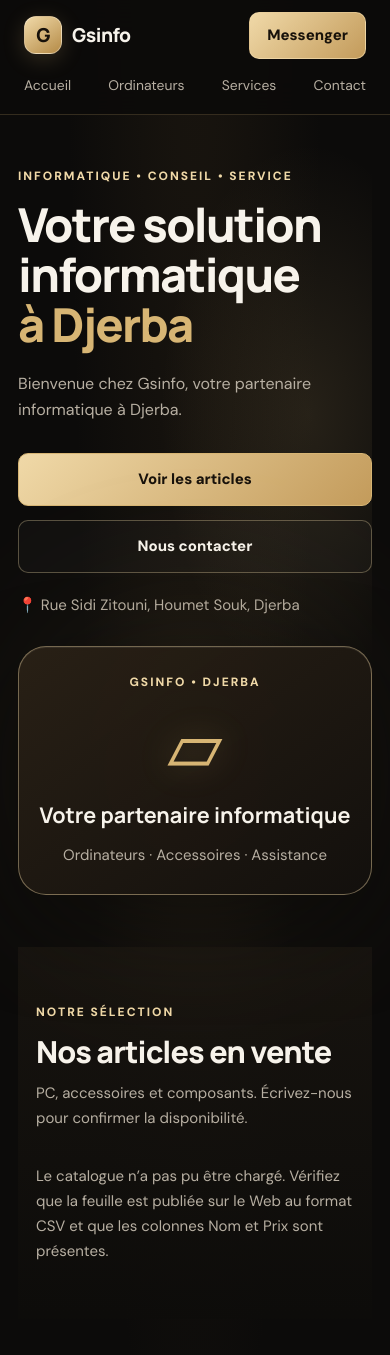
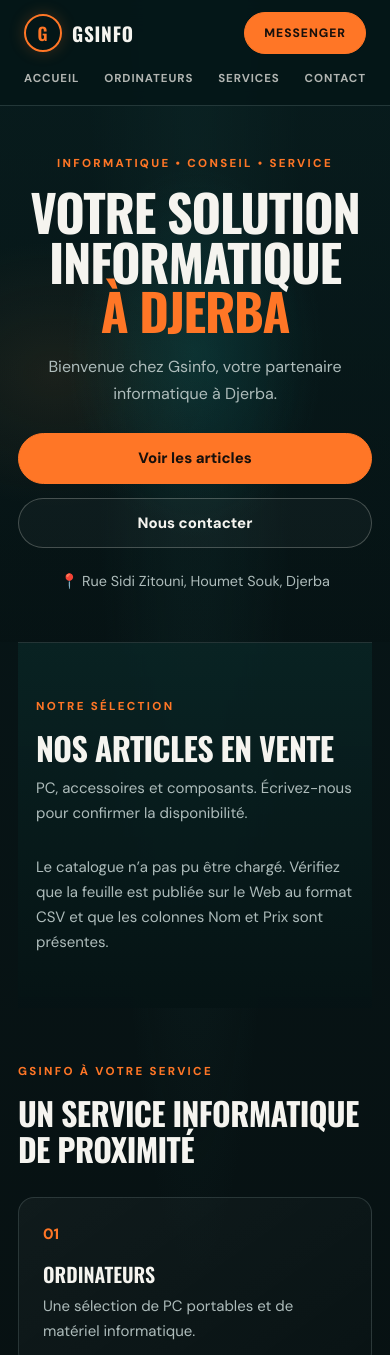
Before and after one commit to Gsinfo2/mon-site, a plain HTML site: page index.html in a window 390 px wide. Shown: the top 1355 px of the page. Drawn offline with nearby package versions, Linux system fonts and the light colour scheme; no server answers.

Commit message:
Restyle the website while preserving the Google Sheets catalog logic

```diff
--- a/style.css
+++ b/style.css
@@ -1,31 +1,31 @@
-@import url('https://fonts.googleapis.com/css2?family=DM+Sans:wght@400;500;600;700;800&family=Manrope:wght@400;500;600;700;800&display=swap');
+@import url('https://fonts.googleapis.com/css2?family=DM+Sans:wght@400;500;600;700;800&family=Oswald:wght@400;500;600;700&display=swap');
 
 :root {
   color-scheme: dark;
-  --bg: #0c0b0a;
-  --panel: #171411;
-  --panel-light: #211b14;
-  --gold: #d7b574;
-  --gold-light: #f0d9a8;
-  --white: #f7f3eb;
-  --muted: #b7afa2;
-  --line: rgba(215, 181, 116, .2);
+  --bg: #071113;
+  --panel: #0b2021;
+  --panel-light: #102a2b;
+  --orange: #ff7626;
+  --orange-light: #ff9a45;
+  --white: #f5f4ef;
+  --muted: #aebcbb;
+  --line: rgba(215, 239, 237, .15);
   --content-width: 1160px;
-  --radius-card: 20px;
+  --radius-card: 18px;
 }
 
 * { box-sizing: border-box; }
-html { scroll-behavior: smooth; scroll-padding-top: 90px; }
+html { scroll-behavior: smooth; scroll-padding-top: 100px; }
 body {
   margin: 0;
   color: var(--white);
-  background: radial-gradient(ellipse at 50% -20%, rgba(86, 66, 37, .22) 0, transparent 48%), var(--bg);
+  background: radial-gradient(ellipse at 50% 0, rgba(34, 91, 87, .28), transparent 38%), linear-gradient(180deg, #071719, #071011 70%);
   font-family: 'DM Sans', sans-serif;
   font-size: 16px;
   line-height: 1.65;
 }
 a { color: inherit; text-decoration: none; }
-a:focus-visible { outline: 3px solid var(--gold-light); outline-offset: 4px; }
+a:focus-visible { outline: 3px solid var(--orange-light); outline-offset: 4px; }
 
 .topbar {
   position: sticky;
@@ -36,48 +36,55 @@ a:focus-visible { outline: 3px solid var(--gold-light); outline-offset: 4px; }
   justify-content: space-between;
   gap: 28px;
   width: 100%;
-  min-height: 76px;
-  padding: 12px max(5%, calc((100% - var(--content-width)) / 2));
+  min-height: 72px;
+  padding: 10px max(5%, calc((100% - var(--content-width)) / 2));
   border-bottom: 1px solid var(--line);
-  background: rgba(12, 11, 10, .94);
-  backdrop-filter: blur(18px);
+  background: rgba(5, 23, 24, .94);
+  backdrop-filter: blur(16px);
 }
 .brand {
   display: inline-flex;
   flex: 0 0 auto;
   align-items: center;
   gap: 10px;
-  font: 800 1.2rem/1.2 Manrope, sans-serif;
-  letter-spacing: -.5px;
+  font: 800 1.2rem/1.2 'Oswald', sans-serif;
+  letter-spacing: .04em;
+  text-transform: uppercase;
 }
 .brand-mark {
   display: grid;
   width: 38px;
   height: 38px;
   place-items: center;
-  border: 1px solid rgba(255,255,255,.32);
-  border-radius: 12px;
-  background: linear-gradient(145deg, var(--gold-light), #b58b47);
-  color: #17110a;
-  font-weight: 900;
-  box-shadow: 0 5px 22px rgba(215,181,116,.2);
+  border: 2px solid var(--orange);
+  border-radius: 50%;
+  color: var(--orange);
+  font: 600 1.1rem 'Oswald', sans-serif;
+  box-shadow: 0 0 16px rgba(255,118,38,.22);
 }
-.topbar nav { display: flex; align-items: center; gap: clamp(16px, 2.5vw, 32px); }
-.topbar nav a { color: var(--muted); font-size: .94rem; transition: color .2s ease; }
-.topbar nav a:hover { color: var(--gold-light); }
+.topbar nav { display: flex; align-items: center; gap: clamp(14px, 2.4vw, 30px); }
+.topbar nav a {
+  color: rgba(245,244,239,.72);
+  font-size: .79rem;
+  font-weight: 700;
+  letter-spacing: .08em;
+  text-transform: uppercase;
+  transition: color .2s ease;
+}
+.topbar nav a:hover { color: var(--orange); }
 .nav-cta, .small-button {
   display: inline-flex;
   align-items: center;
   justify-content: center;
-  border: 1px solid rgba(240,217,168,.62);
-  border-radius: 10px;
-  background: linear-gradient(135deg, var(--gold-light), #c39b5b);
-  color: #17110a;
+  border: 1px solid var(--orange);
+  border-radius: 999px;
+  background: var(--orange);
+  color: #17100c;
   font-weight: 800;
   transition: transform .2s ease, box-shadow .2s ease, filter .2s ease;
 }
-.nav-cta { flex: 0 0 auto; padding: 10px 17px; }
-.nav-cta:hover, .small-button:hover, .button:hover { transform: translateY(-2px); box-shadow: 0 10px 28px rgba(215,181,116,.22); filter: brightness(1.06); }
+.nav-cta { flex: 0 0 auto; padding: 10px 19px; font-size: .76rem; letter-spacing: .08em; text-transform: uppercase; }
+.nav-cta:hover, .small-button:hover, .button:hover { transform: translateY(-2px); box-shadow: 0 10px 26px rgba(255,118,38,.22); filter: brightness(1.06); }
 
 main { width: 100%; }
 .hero, .section, .contact-section, footer {
@@ -88,124 +95,98 @@ main { width: 100%; }
 .hero {
   position: relative;
   display: grid;
-  grid-template-columns: minmax(0, 1.1fr) minmax(280px, .9fr);
+  grid-template-columns: 1fr;
   align-items: center;
-  gap: clamp(36px, 7vw, 88px);
-  min-height: 590px;
-  padding: 76px 0 86px;
-  background: radial-gradient(ellipse at 82% 36%, rgba(215,181,116,.13), transparent 36%);
+  min-height: 500px;
+  padding: 70px 0 76px;
+  isolation: isolate;
+  text-align: center;
 }
+.hero::before {
+  position: absolute;
+  z-index: -1;
+  inset: 0 calc((min(var(--content-width), 100vw - 48px) - 100vw) / 2);
+  content: '';
+  background:
+    radial-gradient(ellipse at 50% 46%, rgba(12, 72, 72, .46), transparent 45%),
+    radial-gradient(ellipse at 15% 50%, rgba(114, 77, 41, .18), transparent 35%),
+    linear-gradient(180deg, rgba(8, 29, 30, .65), rgba(4, 15, 16, .3));
+}
+.hero-copy { max-width: 850px; margin: auto; }
 .eyebrow {
-  margin: 0 0 12px;
-  color: var(--gold-light);
-  font-size: .75rem;
+  margin: 0 0 14px;
+  color: var(--orange);
+  font-size: .72rem;
   font-weight: 800;
-  letter-spacing: 2px;
+  letter-spacing: .2em;
   text-transform: uppercase;
 }
 .hero h1 {
-  margin: 0 0 22px;
-  font: 800 clamp(2.8rem, 5.2vw, 4.7rem)/1.07 Manrope, sans-serif;
-  letter-spacing: -2.5px;
+  margin: 0 0 18px;
+  font: 700 clamp(3rem, 8vw, 6.7rem)/.98 'Oswald', sans-serif;
+  letter-spacing: -.025em;
+  text-transform: uppercase;
 }
-.hero h1 span { color: var(--gold); }
-.intro { max-width: 580px; margin: 0; color: var(--muted); font-size: 1.12rem; }
-.hero-actions { display: flex; flex-wrap: wrap; gap: 14px; margin: 30px 0 20px; }
-.button { display: inline-flex; align-items: center; justify-content: center; padding: 13px 20px; border: 1px solid var(--line); border-radius: 10px; font-weight: 800; transition: transform .2s ease, box-shadow .2s ease; }
-.button.primary { border-color: var(--gold); background: linear-gradient(135deg, var(--gold-light), #c39b5b); color: #17110a; }
-.button.secondary { border-color: rgba(240,217,168,.32); background: rgba(255,255,255,.025); }
-.location-note { margin: 18px 0 0; color: var(--muted); font-size: .94rem; }
-.hero-visual { position: relative; display: grid; min-height: 360px; place-items: center; }
-.glow { position: absolute; width: min(80%, 330px); aspect-ratio: 1; border-radius: 50%; background: var(--gold); filter: blur(100px); opacity: .14; }
-.hero-card {
-  position: relative;
-  display: flex;
-  flex-direction: column;
-  align-items: center;
-  justify-content: center;
-  gap: 14px;
-  width: min(100%, 410px);
-  min-height: 310px;
-  padding: 36px;
-  border: 1px solid rgba(240,217,168,.42);
-  border-radius: 28px;
-  background: linear-gradient(145deg, rgba(42,33,22,.96), rgba(19,16,13,.98));
-  box-shadow: 0 30px 90px rgba(0,0,0,.4), inset 0 1px rgba(255,255,255,.07);
-  text-align: center;
+.hero h1 span { color: var(--orange); }
+.intro { max-width: 680px; margin: 18px auto 0; color: var(--muted); font-size: clamp(1rem, 2vw, 1.25rem); }
+.hero-actions { display: flex; flex-wrap: wrap; justify-content: center; gap: 14px; margin: 26px 0 18px; }
+.button { display: inline-flex; align-items: center; justify-content: center; padding: 12px 19px; border: 1px solid var(--line); border-radius: 999px; font-weight: 800; transition: transform .2s ease, box-shadow .2s ease, filter .2s ease; }
+.button.primary { border-color: var(--orange); background: var(--orange); color: #17100c; }
+.button.secondary { border-color: rgba(245,244,239,.24); background: rgba(255,255,255,.03); color: var(--white); }
+.location-note { margin: 22px 0 0; color: var(--muted); font-size: .9rem; }
+.hero-visual { display: none; }
+
+.section { padding: 76px 0; }
+.products-section {
+  width: 100%;
+  max-width: none;
+  padding: 68px max(24px, calc((100% - var(--content-width)) / 2));
+  border-top: 1px solid var(--line);
+  background: linear-gradient(180deg, rgba(9, 36, 36, .86), rgba(5, 19, 20, .92));
 }
-.mini-label { color: var(--gold-light); font-size: .75rem; font-weight: 800; letter-spacing: 2px; }
-.laptop-icon { color: var(--gold); font-size: 6rem; line-height: 1.1; text-shadow: 0 0 34px rgba(215,181,116,.32); }
-.hero-card strong { font: 700 1.35rem/1.35 Manrope, sans-serif; }
-.hero-card > span:last-child { color: var(--muted); }
-
-.section { padding: 82px 0; }
-.products-section { width: 100%; max-width: none; padding: 80px max(24px, calc((100% - var(--content-width)) / 2)); background: linear-gradient(180deg, rgba(25,21,16,.82), rgba(13,12,10,.88)); }
-.section-heading { display: flex; align-items: end; justify-content: space-between; gap: 28px; margin: 0 auto 34px; max-width: var(--content-width); }
-.section h2, .contact-section h2 { margin: 0; font: 800 clamp(1.9rem, 3.2vw, 2.7rem)/1.2 Manrope, sans-serif; letter-spacing: -.8px; }
-.section-note { max-width: 370px; margin: 0; color: var(--muted); }
-.product-grid { display: grid; grid-template-columns: repeat(2, minmax(0, 1fr)); gap: 26px; max-width: var(--content-width); margin: 0 auto; }
-.product-card { overflow: hidden; border: 1px solid var(--line); border-radius: var(--radius-card); background: linear-gradient(155deg, #211b14, #13110e); box-shadow: 0 15px 40px rgba(0,0,0,.2), 0 0 34px rgba(215,181,116,.055); transition: transform .22s ease, border-color .22s ease, box-shadow .22s ease; }
-.product-card:hover { transform: translateY(-5px); border-color: rgba(240,217,168,.55); box-shadow: 0 22px 55px rgba(0,0,0,.36), 0 0 42px rgba(215,181,116,.12); }
-.product-photo { display: block; overflow: hidden; aspect-ratio: 1.55; background: radial-gradient(ellipse, #312719, #100e0b 75%); }
-.product-photo img { display: block; width: 100%; height: 100%; object-fit: contain; transition: transform .3s ease; }
+.section-heading { display: flex; align-items: end; justify-content: space-between; gap: 28px; max-width: var(--content-width); margin: 0 auto 30px; }
+.section h2, .contact-section h2 { margin: 0; font: 700 clamp(2rem, 3.5vw, 3rem)/1.12 'Oswald', sans-serif; letter-spacing: -.02em; text-transform: uppercase; }
+.section-note { max-width: 400px; margin: 0; color: var(--muted); }
+.product-grid { display: grid; grid-template-columns: repeat(2, minmax(0, 1fr)); gap: 24px; max-width: var(--content-width); margin: 0 auto; }
+.product-card { overflow: hidden; border: 1px solid var(--line); border-radius: var(--radius-card); background: linear-gradient(155deg, rgba(14, 43, 43, .96), rgba(7, 24, 25, .98)); box-shadow: 0 15px 40px rgba(0,0,0,.24); transition: transform .2s ease, border-color .2s ease, box-shadow .2s ease; }
+.product-card:hover { transform: translateY(-4px); border-color: rgba(255,118,38,.5); box-shadow: 0 20px 46px rgba(0,0,0,.34), 0 0 28px rgba(255,118,38,.08); }
+.product-photo { display: block; overflow: hidden; aspect-ratio: 1.55; background: radial-gradient(ellipse, #173b39, #091718 75%); }
+.product-photo img { display: block; width: 100%; height: 100%; object-fit: cover; transition: transform .3s ease; }
 .product-card:hover .product-photo img { transform: scale(1.025); }
-.product-content { padding: 24px; }
+.product-content { padding: 22px; }
 .product-topline { display: flex; flex-wrap: wrap; align-items: center; justify-content: space-between; gap: 10px; }
-.category { color: var(--gold-light); font-size: .72rem; font-weight: 800; letter-spacing: 1.5px; }
+.category { color: var(--orange-light); font-size: .72rem; font-weight: 800; letter-spacing: .12em; }
 .condition { padding: 5px 10px; border: 1px solid transparent; border-radius: 20px; font-size: .75rem; }
-.warning { border-color: rgba(255,179,62,.18); color: #ffcf8a; background: rgba(255,179,62,.1); }
+.warning { border-color: rgba(255,160,63,.22); color: #ffd3a5; background: rgba(255,160,63,.1); }
 .good { border-color: rgba(122,202,143,.2); color: #a4dfb2; background: rgba(122,202,143,.09); }
-.product-content h3 { margin: 15px 0 8px; font: 800 1.4rem/1.3 Manrope, sans-serif; }
+.product-content h3 { margin: 14px 0 8px; font: 700 1.5rem/1.25 'Oswald', sans-serif; letter-spacing: .01em; }
 .specs { min-height: 52px; margin: 0; color: var(--muted); font-size: .94rem; }
 .product-bottom { display: flex; align-items: center; justify-content: space-between; gap: 14px; margin-top: 20px; padding-top: 18px; border-top: 1px solid var(--line); }
-.price { display: block; color: var(--gold-light); font: 800 1.65rem/1.2 Manrope, sans-serif; }
+.price { display: block; color: var(--orange-light); font: 700 1.65rem/1.2 'Oswald', sans-serif; }
 .negotiable { display: block; color: var(--muted); font-size: .78rem; }
-.small-button { padding: 11px 15px; text-align: center; }
+.small-button { padding: 11px 15px; text-align: center; font-size: .78rem; }
 
-.services { padding-top: 82px; padding-bottom: 82px; }
+.services { padding-top: 78px; padding-bottom: 78px; }
 .services > h2 { max-width: 680px; }
-.service-grid { display: grid; grid-template-columns: repeat(3, minmax(0, 1fr)); gap: 18px; margin-top: 32px; }
-.service { padding: 25px; border: 1px solid var(--line); border-radius: 16px; background: linear-gradient(145deg, rgba(255,255,255,.04), rgba(255,255,255,.01)); transition: border-color .2s ease, transform .2s ease; }
-.service:hover { transform: translateY(-3px); border-color: rgba(215,181,116,.4); }
-.service > span { color: var(--gold); font-weight: 800; }
-.service h3 { margin: 12px 0 5px; font: 700 1.2rem Manrope, sans-serif; }
+.service-grid { display: grid; grid-template-columns: repeat(3, minmax(0, 1fr)); gap: 18px; margin-top: 30px; }
+.service { padding: 24px; border: 1px solid var(--line); border-radius: 16px; background: linear-gradient(145deg, rgba(255,255,255,.04), rgba(255,255,255,.01)); transition: border-color .2s ease, transform .2s ease; }
+.service:hover { transform: translateY(-3px); border-color: rgba(255,118,38,.4); }
+.service > span { color: var(--orange); font-weight: 800; }
+.service h3 { margin: 12px 0 5px; font: 600 1.25rem 'Oswald', sans-serif; text-transform: uppercase; }
 .service p { margin: 0; color: var(--muted); }
-.contact-section {
-  display: flex;
-  align-items: center;
-  justify-content: space-between;
-  gap: 40px;
-  margin-top: 10px;
-  margin-bottom: 76px;
-  padding: clamp(28px, 5vw, 52px);
-  border: 1px solid rgba(240,217,168,.4);
-  border-radius: 24px;
-  background: radial-gradient(ellipse at 100% 0%, rgba(215,181,116,.12), transparent 45%), linear-gradient(120deg, #211b14, #11100d);
-  box-shadow: 0 24px 70px rgba(0,0,0,.28);
-}
+.contact-section { display: flex; align-items: center; justify-content: space-between; gap: 40px; margin-top: 10px; margin-bottom: 72px; padding: clamp(28px, 5vw, 48px); border: 1px solid rgba(255,118,38,.32); border-radius: 22px; background: linear-gradient(120deg, rgba(13, 43, 43, .96), rgba(7, 22, 23, .98)); box-shadow: 0 24px 70px rgba(0,0,0,.24); }
 .contact-section > div:first-child { max-width: 620px; }
 .contact-section p:not(.eyebrow) { margin: 14px 0 0; color: var(--muted); }
 .contact-details { display: flex; flex: 0 0 auto; flex-direction: column; gap: 10px; min-width: 250px; }
-.contact-details a { color: var(--gold-light); font-weight: 800; }
+.contact-details a { color: var(--orange-light); font-weight: 800; }
 .contact-details span { color: var(--muted); font-size: .92rem; }
-footer {
-  display: flex;
-  align-items: center;
-  justify-content: space-between;
-  gap: 20px;
-  min-height: 86px;
-  border-top: 1px solid var(--line);
-  color: var(--muted);
-  font-size: .88rem;
-}
+footer { display: flex; align-items: center; justify-content: space-between; gap: 20px; min-height: 86px; border-top: 1px solid var(--line); color: var(--muted); font-size: .88rem; }
 
 @media (max-width: 800px) {
   .topbar { flex-wrap: wrap; gap: 12px; padding: 12px 24px; }
   .topbar nav { order: 3; justify-content: space-between; width: 100%; gap: 10px; padding: 3px 0 5px; }
-  .topbar nav a { font-size: .87rem; }
-  .hero { grid-template-columns: 1fr; gap: 28px; min-height: 0; padding: 68px 0; }
-  .hero-visual { min-height: 280px; }
-  .hero-card { min-height: 260px; }
+  .topbar nav a { font-size: .72rem; }
+  .hero { min-height: 420px; padding: 58px 0; }
   .section-heading { align-items: flex-start; flex-direction: column; gap: 10px; }
   .contact-section { align-items: flex-start; flex-direction: column; gap: 24px; }
   .contact-details { min-width: 0; }
@@ -213,22 +194,19 @@ footer {
 @media (max-width: 600px) {
   body { font-size: 15px; }
   .hero, .section, .contact-section, footer { width: calc(100% - 36px); }
-  .hero { padding: 52px 0; }
-  .hero h1 { font-size: clamp(2.45rem, 12vw, 3.5rem); letter-spacing: -1.7px; }
+  .hero { min-height: 370px; padding: 48px 0; }
+  .hero h1 { font-size: clamp(2.6rem, 13vw, 4rem); }
   .intro { font-size: 1rem; }
   .hero-actions { flex-direction: column; align-items: stretch; }
   .button { width: 100%; }
-  .hero-visual { min-height: 235px; }
-  .hero-card { min-height: 230px; padding: 26px 18px; }
-  .laptop-icon { font-size: 4.5rem; }
-  .products-section { padding: 56px 18px; }
+  .products-section { padding: 54px 18px; }
   .product-grid, .service-grid { grid-template-columns: 1fr; }
   .product-content { padding: 20px; }
   .specs { min-height: 0; }
   .product-bottom { align-items: flex-start; flex-direction: column; }
   .small-button { width: 100%; }
-  .section { padding-top: 56px; padding-bottom: 56px; }
-  .contact-section { margin-bottom: 48px; padding: 25px 20px; }
+  .section { padding-top: 54px; padding-bottom: 54px; }
+  .contact-section { margin-bottom: 48px; padding: 24px 20px; }
   footer { align-items: flex-start; flex-direction: column; justify-content: center; gap: 12px; padding: 20px 0; }
 }
 @media (prefers-reduced-motion: reduce) {
```
